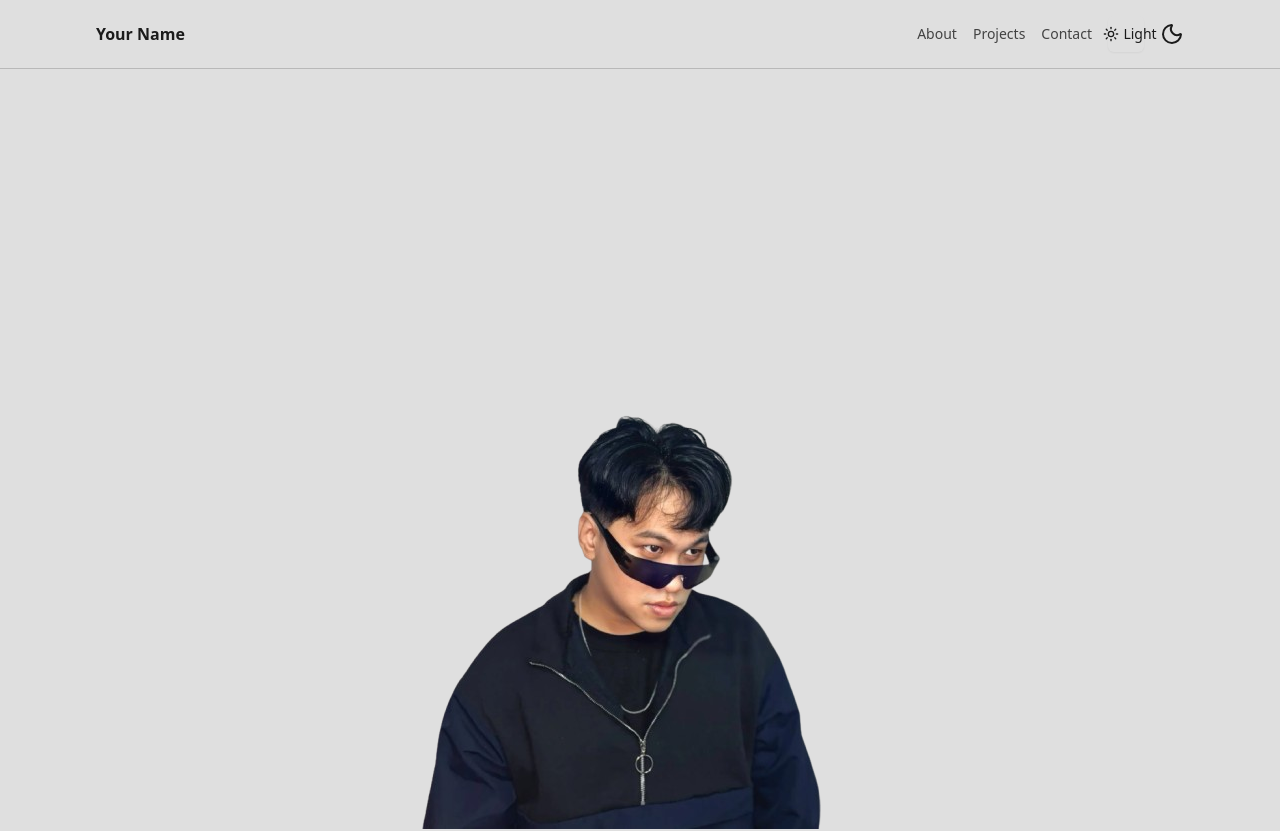
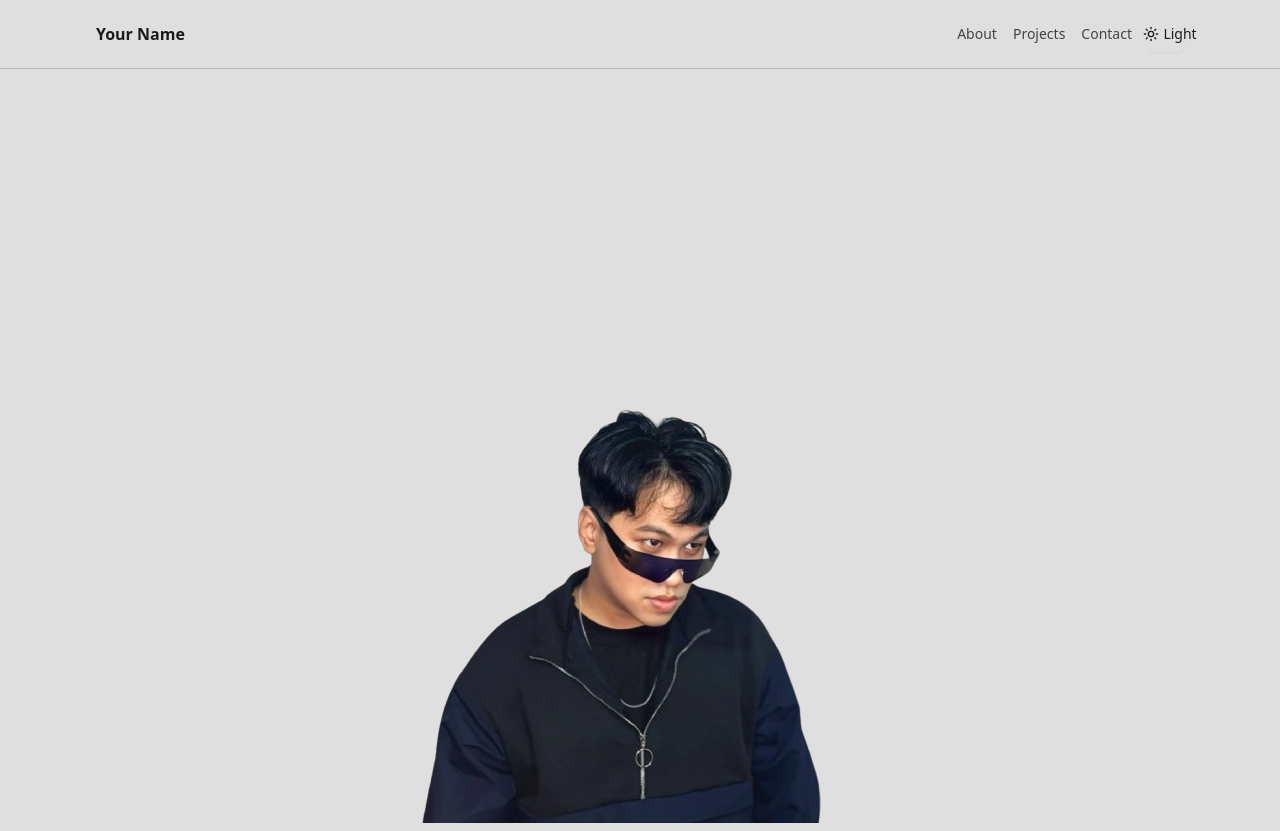
Before and after one commit to Spaydurman/portfolio, a React (Vite) app: page / in a window 1280 px wide. Shown: the top 831 px of the page. Built offline with nearby package versions, Linux system fonts and the light colour scheme.

Commit message:
Toggle theme using the image

```diff
--- a/src/components/navbar.tsx
+++ b/src/components/navbar.tsx
@@ -56,7 +56,7 @@ export default function Navbar() {
           <a className="text-copy/80 hover:text-copy" href="#contact">Contact</a>
           {/* <ThemeToggle /> */}
           <ThemeTogglerButton />
-          <AnimatedThemeToggler />
+          {/* <AnimatedThemeToggler /> */}
         </nav>
       </div>
     </header>
--- a/src/components/three-d-hover-image.tsx
+++ b/src/components/three-d-hover-image.tsx
@@ -1,6 +1,8 @@
 import * as React from 'react';
 import { motion } from 'motion/react';
 import MeImage from '@/assets/images/Me.webp';
+// import { useTheme } from '@/hooks/use-theme';
+import { AnimatedThemeToggler } from '@/components/ui/animated-theme-toggler';
 
 type ThreeDHoverImageProps = {
   src?: string;
@@ -39,8 +41,12 @@ export function ThreeDHoverImage({
   const containerRef = React.useRef<HTMLDivElement | null>(null);
   const imgRef = React.useRef<HTMLImageElement | null>(null);
   const [dynamicSize, setDynamicSize] = React.useState(size);
+  // const { resolvedTheme } = useTheme();
 
-  // Detect dark mode via the 'dark' class on <html>
+  // Sync grayscale with current resolved theme
+  // React.useEffect(() => {
+  //   setIsDark(resolvedTheme === 'dark');
+  // }, [resolvedTheme]);
   React.useEffect(() => {
     const root = document.documentElement;
     const update = () => setIsDark(root.classList.contains('dark'));
@@ -85,6 +91,7 @@ export function ThreeDHoverImage({
   };
 
   return (
+    <AnimatedThemeToggler asChild duration={700}>
       <div
         ref={containerRef}
         onPointerMove={handlePointerMove}
@@ -134,6 +141,7 @@ export function ThreeDHoverImage({
           }}
         />
       </div>
+    </AnimatedThemeToggler>
   );
 }
 
--- a/src/components/ui/animated-theme-toggler.tsx
+++ b/src/components/ui/animated-theme-toggler.tsx
@@ -1,24 +1,27 @@
 "use client"
 
-import { useCallback, useEffect, useRef, useState } from "react"
+import React, { useCallback, useEffect, useRef, useState } from "react"
 import { Moon, Sun } from "lucide-react"
 import { flushSync } from "react-dom"
 
 import { cn } from "@/lib/utils"
 import { useTheme } from "@/hooks/use-theme"
 
-interface AnimatedThemeTogglerProps
-  extends React.ComponentPropsWithoutRef<"button"> {
+interface AnimatedThemeTogglerProps extends React.ComponentPropsWithoutRef<"button"> {
   duration?: number
+  asChild?: boolean
+  children?: React.ReactNode
 }
 
 export const AnimatedThemeToggler = ({
   className,
   duration = 400,
+  asChild = false,
+  children,
   ...props
 }: AnimatedThemeTogglerProps) => {
   const [isDark, setIsDark] = useState(false)
-  const buttonRef = useRef<HTMLButtonElement>(null)
+  const buttonRef = useRef<HTMLElement | null>(null)
   const { resolvedTheme, setTheme } = useTheme()
 
   useEffect(() => {
@@ -36,8 +39,7 @@ export const AnimatedThemeToggler = ({
       })
     }).ready
 
-    const { top, left, width, height } =
-      buttonRef.current.getBoundingClientRect()
+    const { top, left, width, height } = buttonRef.current.getBoundingClientRect()
     const x = left + width / 2
     const y = top + height / 2
     const maxRadius = Math.hypot(
@@ -61,9 +63,23 @@ export const AnimatedThemeToggler = ({
             console.log(setTheme);
   }, [isDark, duration, setTheme])
 
+  if (asChild) {
+    return (
+      <span
+        ref={(node) => { buttonRef.current = node }}
+        onClick={toggleTheme}
+        className={cn(className)}
+        role="button"
+        aria-label="Toggle theme"
+      >
+        {children}
+      </span>
+    )
+  }
+
   return (
     <button
-      ref={buttonRef}
+      ref={(node) => { buttonRef.current = node }}
       onClick={toggleTheme}
       className={cn(className)}
       {...props}
```
Lines whose indentation alone changed are shown as unchanged.
